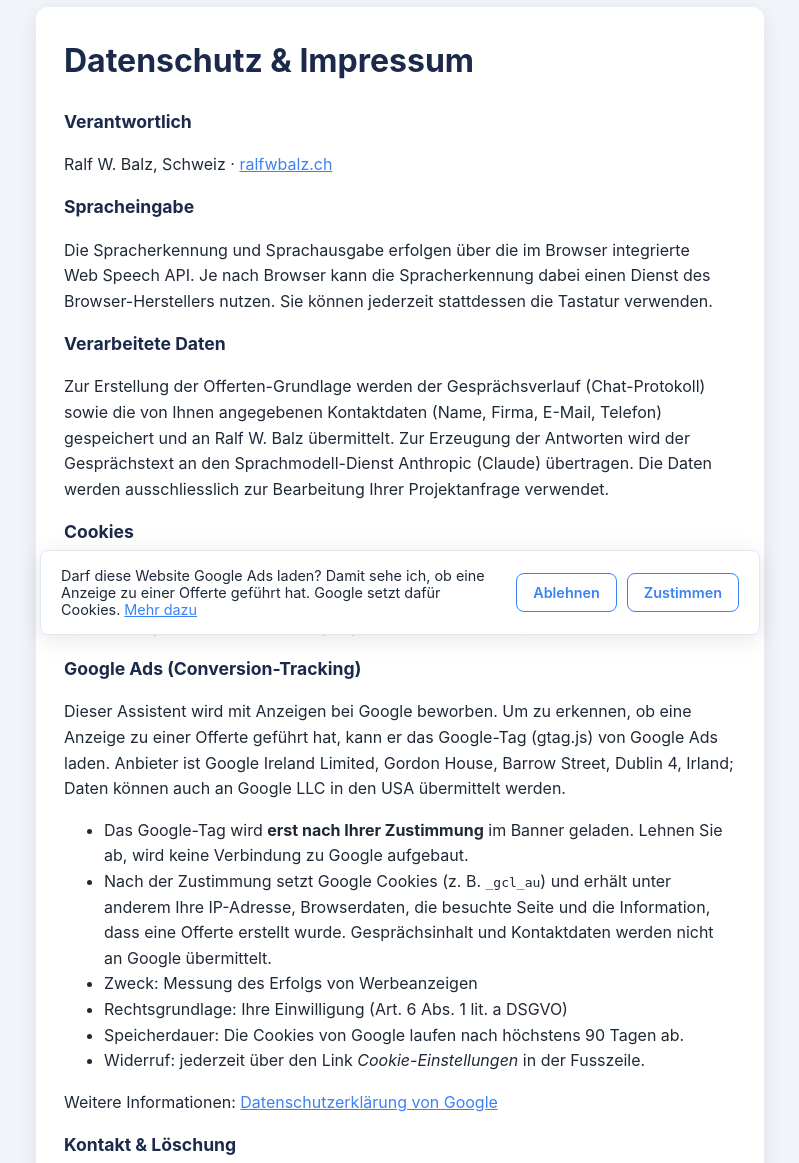
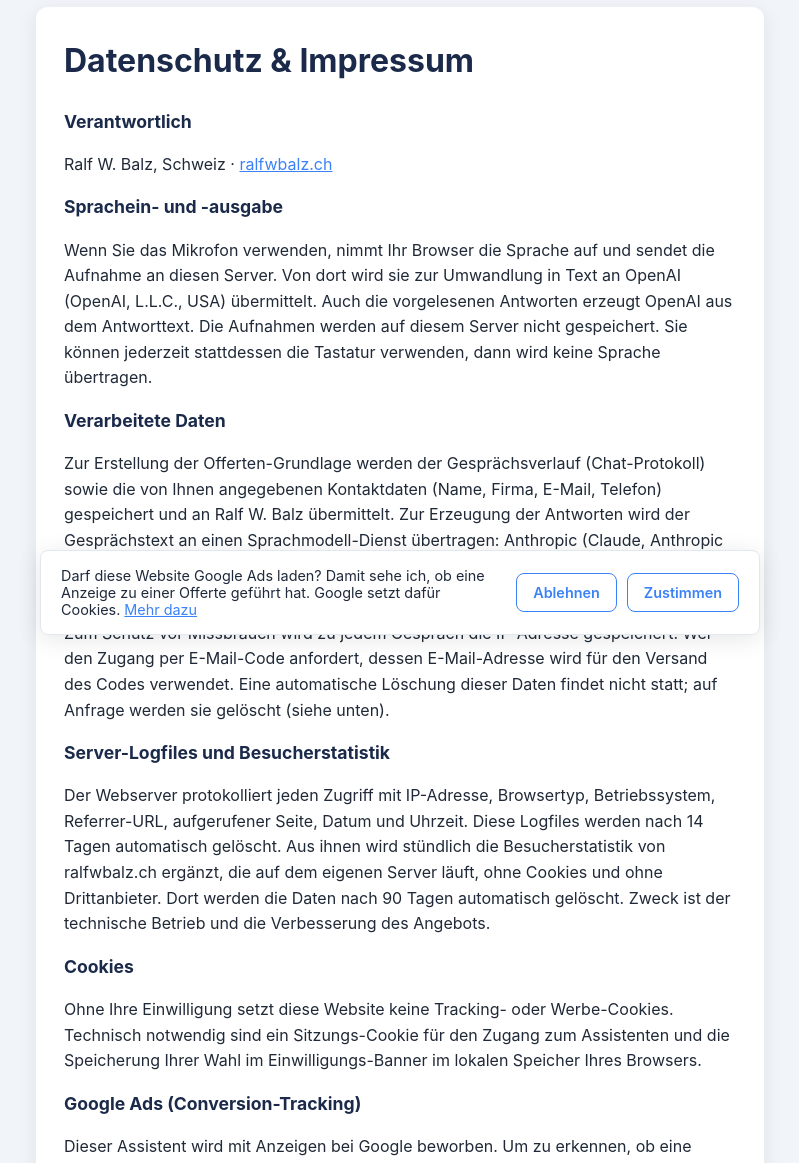
Before and after one commit to plebsapps/Offerten-Assistent-offerte.ralfwbalz.ch, a FastAPI app: page /impressum in a window 1280 px wide. Shown: the part 149-1312 px from the top of the page, without its empty margins (240-1039 px from the left). Run offline with FastAPI, Linux system fonts and the light colour scheme; parts of the project's set-up code (start-up, migrations or seed data) failed here and were passed over.

Commit message:
Impressum: Sprache und KI-Dienste korrekt beschrieben
Sprache laeuft seit laengerem ueber OpenAI (Whisper/TTS), nicht ueber die
Web Speech API des Browsers. Das Gespraech kann je nach Einstellung ueber
Anthropic oder OpenAI laufen. Neu auch IP-Speicherung, E-Mail-Code,
Server-Logfiles und Besucherstatistik.

Co-Authored-By: Claude Opus 5.5 (1M context) <noreply@anthropic.com>

```diff
--- a/templates/impressum.html
+++ b/templates/impressum.html
@@ -48,11 +48,13 @@
       <h2 style="color:#1B2A4A;font-size:1.1rem">Verantwortlich</h2>
       <p>Ralf W. Balz, Schweiz &middot; <a href="https://ralfwbalz.ch" style="color:#3B82F6">ralfwbalz.ch</a></p>
 
-      <h2 style="color:#1B2A4A;font-size:1.1rem">Spracheingabe</h2>
+      <h2 style="color:#1B2A4A;font-size:1.1rem">Sprachein- und -ausgabe</h2>
       <p>
-        Die Spracherkennung und Sprachausgabe erfolgen über die im Browser integrierte
-        Web&nbsp;Speech&nbsp;API. Je nach Browser kann die Spracherkennung dabei einen Dienst
-        des Browser-Herstellers nutzen. Sie können jederzeit stattdessen die Tastatur verwenden.
+        Wenn Sie das Mikrofon verwenden, nimmt Ihr Browser die Sprache auf und sendet die
+        Aufnahme an diesen Server. Von dort wird sie zur Umwandlung in Text an OpenAI
+        (OpenAI, L.L.C., USA) übermittelt. Auch die vorgelesenen Antworten erzeugt OpenAI aus
+        dem Antworttext. Die Aufnahmen werden auf diesem Server nicht gespeichert. Sie können
+        jederzeit stattdessen die Tastatur verwenden, dann wird keine Sprache übertragen.
       </p>
 
       <h2 style="color:#1B2A4A;font-size:1.1rem">Verarbeitete Daten</h2>
@@ -60,8 +62,25 @@
         Zur Erstellung der Offerten-Grundlage werden der Gesprächsverlauf (Chat-Protokoll) sowie
         die von Ihnen angegebenen Kontaktdaten (Name, Firma, E-Mail, Telefon) gespeichert und an
         Ralf&nbsp;W.&nbsp;Balz übermittelt. Zur Erzeugung der Antworten wird der Gesprächstext an
-        den Sprachmodell-Dienst Anthropic (Claude) übertragen. Die Daten werden ausschliesslich
-        zur Bearbeitung Ihrer Projektanfrage verwendet.
+        einen Sprachmodell-Dienst übertragen: Anthropic (Claude, Anthropic PBC, USA) oder
+        OpenAI (ChatGPT, OpenAI, L.L.C., USA). Die Daten werden ausschliesslich zur Bearbeitung
+        Ihrer Projektanfrage verwendet.
+      </p>
+      <p>
+        Zum Schutz vor Missbrauch wird zu jedem Gespräch die IP-Adresse gespeichert. Wer den
+        Zugang per E-Mail-Code anfordert, dessen E-Mail-Adresse wird für den Versand des Codes
+        verwendet. Eine automatische Löschung dieser Daten findet nicht statt; auf Anfrage
+        werden sie gelöscht (siehe unten).
+      </p>
+
+      <h2 style="color:#1B2A4A;font-size:1.1rem">Server-Logfiles und Besucherstatistik</h2>
+      <p>
+        Der Webserver protokolliert jeden Zugriff mit IP-Adresse, Browsertyp, Betriebssystem,
+        Referrer-URL, aufgerufener Seite, Datum und Uhrzeit. Diese Logfiles werden nach
+        14 Tagen automatisch gelöscht. Aus ihnen wird stündlich die Besucherstatistik von
+        ralfwbalz.ch ergänzt, die auf dem eigenen Server läuft, ohne Cookies und ohne
+        Drittanbieter. Dort werden die Daten nach 90 Tagen automatisch gelöscht. Zweck ist der
+        technische Betrieb und die Verbesserung des Angebots.
       </p>
 
       <h2 style="color:#1B2A4A;font-size:1.1rem">Cookies</h2>
```
